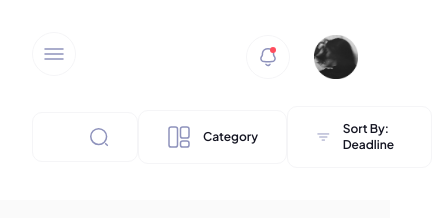
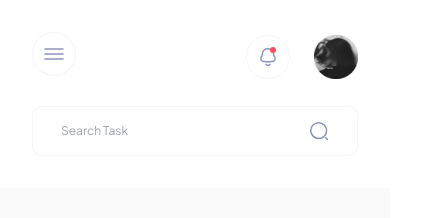
Before and after one commit to Ivanrizkys/nuegash-dashboard, a React (Vite) app: page /tasks in a window 390 px wide. Shown: the top 218 px of the page, 432 px wide, since content can reach past the window. Built offline with nearby package versions, Linux system fonts and the light colour scheme.

Commit message:
feat: adding filter in app bar (fix ui)

```diff
--- a/src/components/organisms/AppBar/index.tsx
+++ b/src/components/organisms/AppBar/index.tsx
@@ -1,12 +1,13 @@
-import { useRef } from "react";
+import { useRef, useState } from "react";
 import Sort from "@/src/assets/icons/Sort";
 import Search from "@/src/assets/icons/Search";
 import Input from "@/src/components/atoms/Input";
 import Category from "@/src/assets/icons/Category";
 import UserAction from "@/src/components/molecules/UserAction";
 import HamburgerMenu from "@/src/assets/icons/HamburgerMenu";
-import { useDispatch} from "react-redux";
+import { useDispatch } from "react-redux";
 import { updateShowSidebar } from "@/src/global/app";
+import SelectAdorment, { Option } from "@/src/components/atoms/SelectAdorment";
 
 interface AppBarProps {
   title: string;
@@ -26,6 +27,8 @@ const AppBar = (props: AppBarProps) => {
     notificationActive,
     placeholder,
   } = props;
+
+  const [category, setCategory] = useState("");
 
   const dispatch = useDispatch();
 
@@ -72,19 +75,27 @@ const AppBar = (props: AppBarProps) => {
               type="text"
             />
           </div>
-          <div className="w-full max-w-[368px] flex items-center justify-between">
-            <div className="flex items-center justify-between gap-x-[12px] px-7 py-[14px] rounded-default border-[1px] border-solid cursor-pointer border-[#F5F5F7]">
-              <Category />
-              <p className="text-xs font-semibold text-secondary-500">
-                Category
-              </p>
-            </div>
-            <div className="flex items-center justify-between gap-x-[12px] px-7 py-[14px] rounded-default border-[1px] border-solid cursor-pointer border-[#F5F5F7]">
-              <Sort />
-              <p className="text-xs font-semibold text-secondary-500">
-                Sort By: Deadline
-              </p>
-            </div>
+          <div className="w-full max-w-[368px] hidden lg:flex items-center justify-between">
+            <SelectAdorment
+              defaultText="Category"
+              setValue={setCategory}
+              icon={<Category />}
+            >
+              <Option value="">Category</Option>
+              <Option value="upcoming">Upcoming</Option>
+              <Option value="done">Done</Option>
+              <Option value="invalid">Invalid</Option>
+            </SelectAdorment>
+            <SelectAdorment
+              placeholder="Sort By:"
+              defaultText="Deadline"
+              setValue={setCategory}
+              icon={<Sort />}
+            >
+              <Option value="deadline">Deadline</Option>
+              <Option value="assigment">Assigment</Option>
+              <Option value="progress">Progress</Option>
+            </SelectAdorment>
           </div>
         </div>
       )}
```
